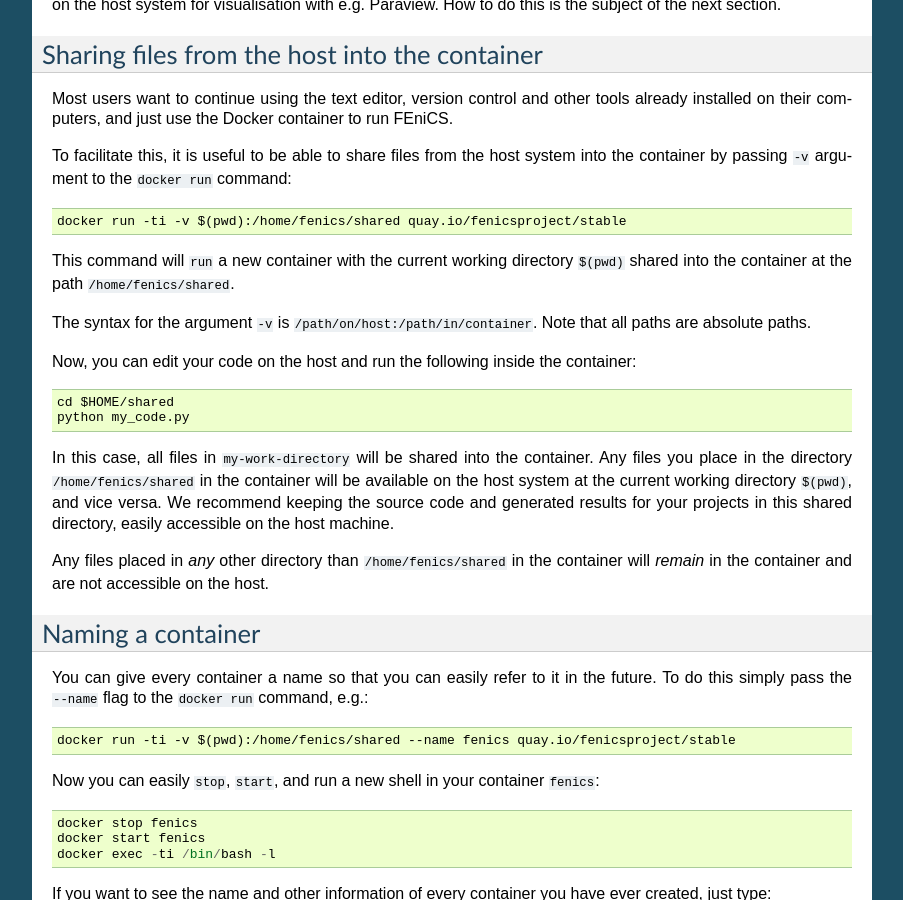
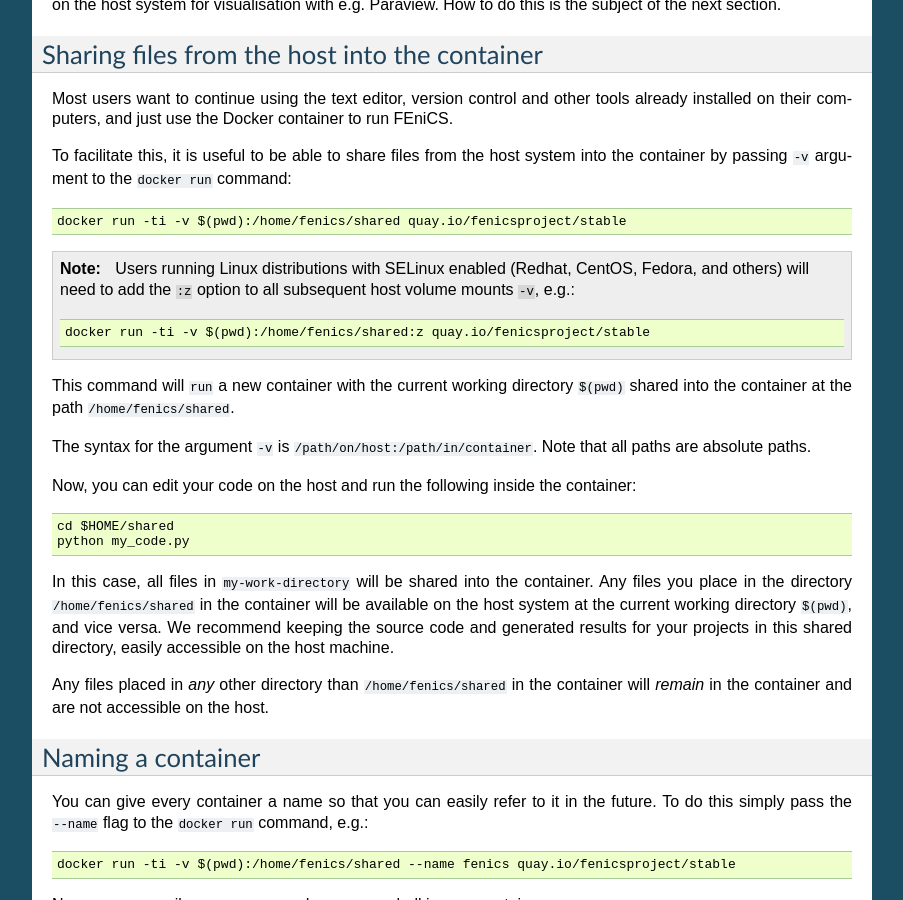
Before and after one commit to vacary/docker, a Sphinx documentation site: the page built from docs/source/introduction.rst, in a window 1280 px wide and 900 px high, scrolled down 1594 px. Shown: the whole window, without its empty margins (198-1101 px from the left). Built offline with Sphinx 7.4.7, drawn with Linux system fonts in a browser that asks for light colours.

Commit message:
Add note to docs on SELinux and :z

```diff
--- a/docs/source/introduction.rst
+++ b/docs/source/introduction.rst
@@ -112,6 +112,12 @@ host system into the container by passing ``-v`` argument to the
 
     docker run -ti -v $(pwd):/home/fenics/shared quay.io/fenicsproject/stable
 
+.. note:: Users running Linux distributions with SELinux enabled
+   (Redhat, CentOS, Fedora, and others) will need to add the ``:z``
+   option to all subsequent host volume mounts ``-v``, e.g.::
+
+       docker run -ti -v $(pwd):/home/fenics/shared:z quay.io/fenicsproject/stable
+
 This command will ``run`` a new container with the current working directory
 ``$(pwd)`` shared into the container at the path ``/home/fenics/shared``.
 
```
